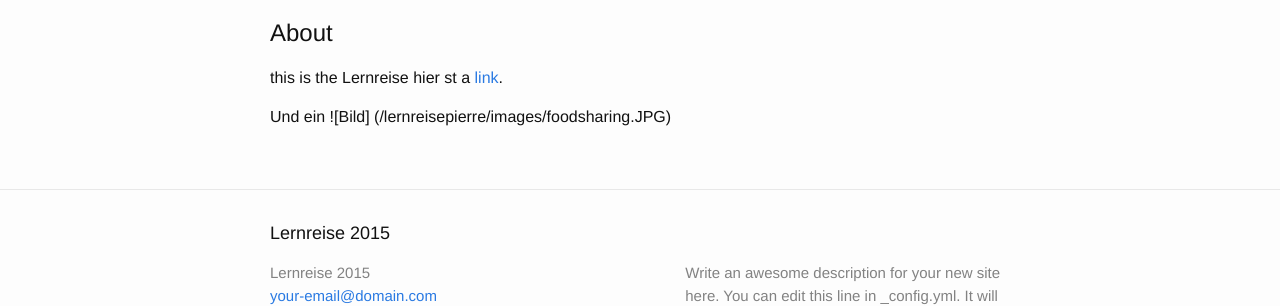
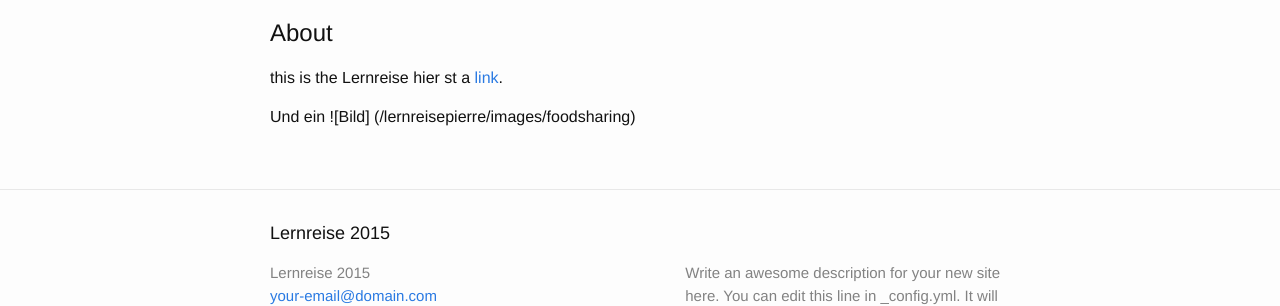
Before and after one commit to Lernreise/lernreise, a Jekyll site: the page built from _posts/2015-01-13-test.markdown, in a window 1280 px wide. Shown: the part 185-491 px from the top of the page. Built offline with Jekyll 4.4.1, drawn with Linux system fonts in a browser that asks for light colours.

Commit message:
Update 2015-01-13-test.markdown

```diff
--- a/_posts/2015-01-13-test.markdown
+++ b/_posts/2015-01-13-test.markdown
@@ -8,4 +8,4 @@ categories: jekyll update
 this is the Lernreise
 hier st a [link](http://www.k-nut.eu).
 
-Und ein ![Bild] (/lernreisepierre/images/foodsharing.JPG)
+Und ein ![Bild] (/lernreisepierre/images/foodsharing)
```
